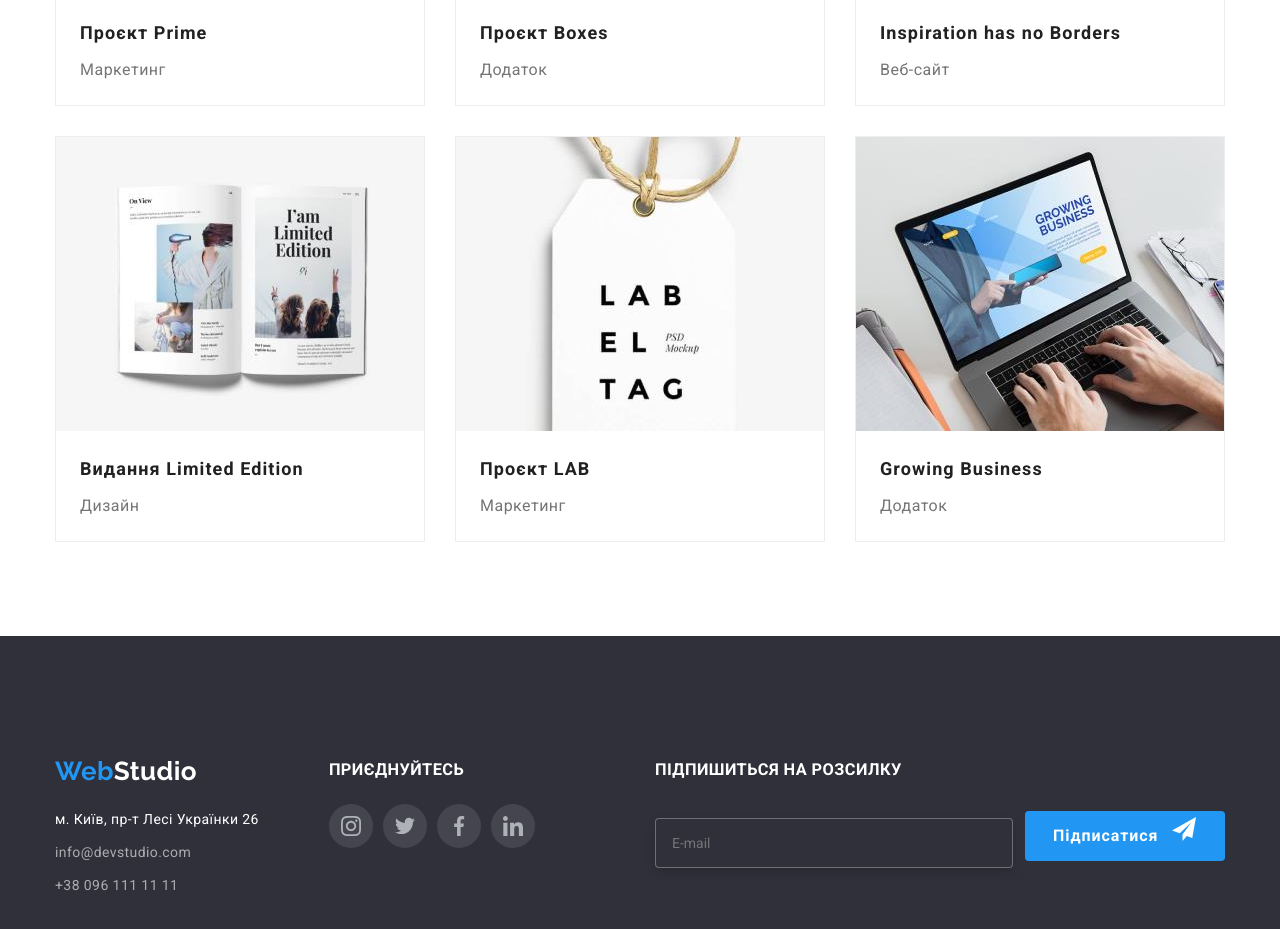
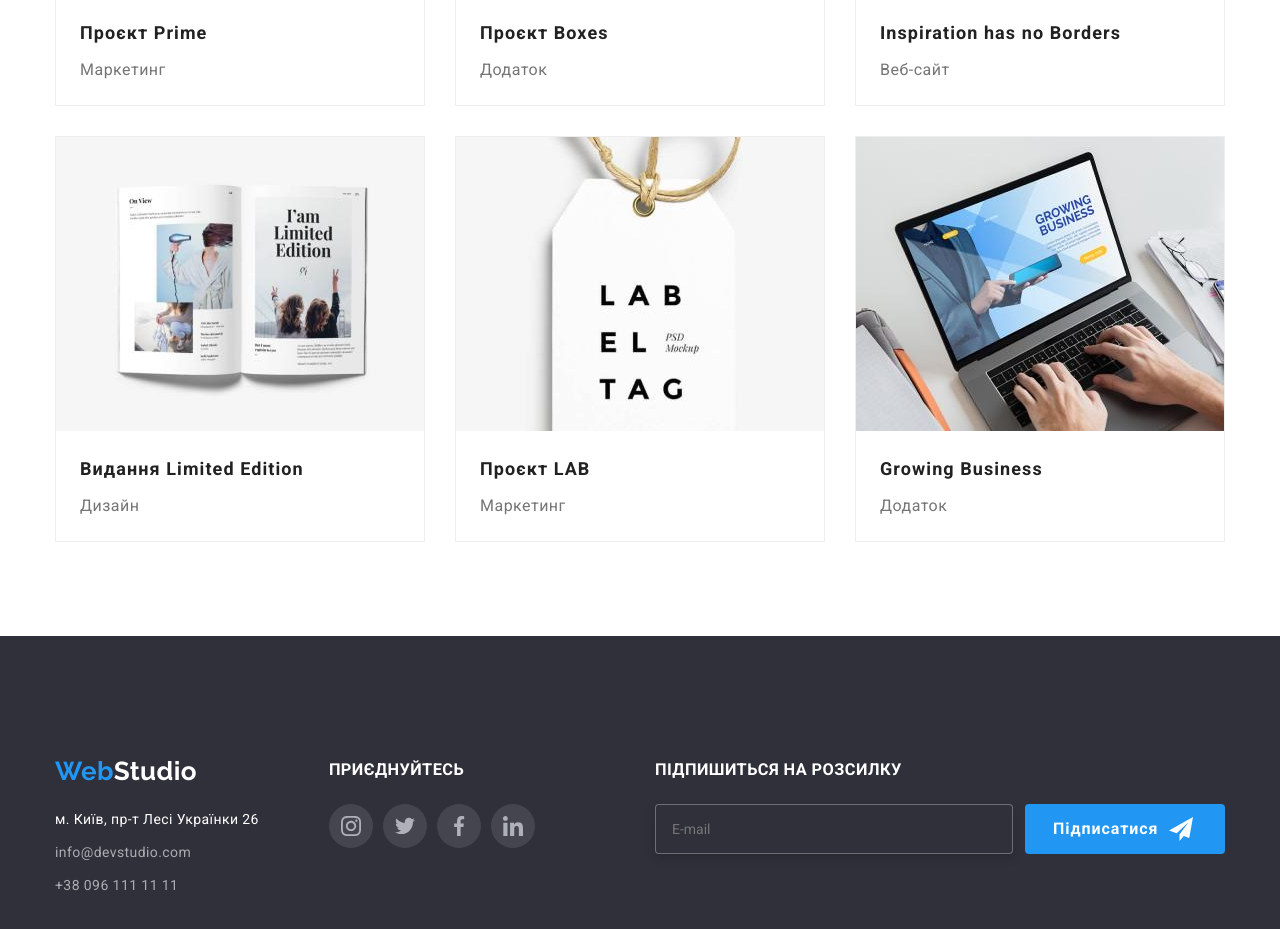
Before and after one commit to 11Anatoliy11/goit-markup-hw-06, a plain HTML site: page portfolio.html in a window 1280 px wide. Shown: the part 1004-1933 px from the top of the page. Drawn offline with nearby package versions, Linux system fonts and the light colour scheme.

Commit message:
Gsckz dfkslfnjhf

```diff
--- a/css/styles.css
+++ b/css/styles.css
@@ -564,17 +564,15 @@ ul {
 
 
 .footer-icon {
-  position: absolute;
+  margin-left: 10px;
   width: 24px;
   height: 24px;
-  margin: 13px 28px 13px 10px;
-  top: 31%;
-  display: inline-block;
   fill: var(--white);
-  left: 89%;
 }
 
 .footer-button {
+  display: flex;
+  align-items: center;
   width: 200px;
   height: 50px;
   margin: auto;
--- a/portfolio.html
+++ b/portfolio.html
@@ -305,18 +305,20 @@
         <h3 class="messenger">ПІДПИШИТЬСЯ НА РОЗСИЛКУ</h3>
         <div class="footer-mailto">
           <div class="footer-form">
-            <label for="mail"
-                   class="form-text"></label>
+            <label for="mail"></label>
             <input type="email"
                    name="mail"
-                   id="mail" placeholder="E-mail">
-          </div >
+                   id="email"
+                   placeholder="E-mail">
+          </div>
           <button type="submit"
-             class="footer-button">Підписатися
-          </button >
-              <svg class="footer-icon">
-                <use href="./imges/symbol-defs.svg#icon-icon-send"  ></use>
-              </svg>
+                  class="footer-button">
+                  Підписатися
+                  <svg class="footer-icon">
+                    <use href="./imges/symbol-defs.svg#icon-icon-send"></use>
+                  </svg>
+          </button>
+
         </div>
 
       </div>
```
Also changed, not shown: index.html (+11 -20 lines).
